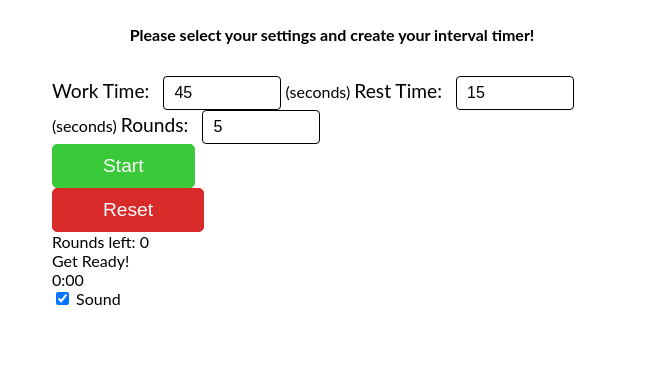
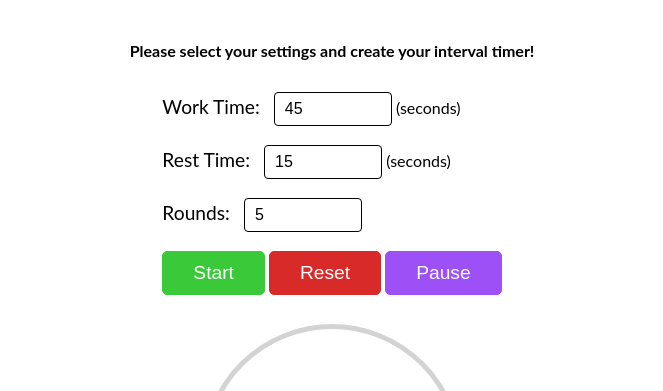
Before and after one commit to Sabrinax14/Bootcamp-final-project, a plain HTML site: page index.html in a window 1280 px wide. Shown: the part 101-492 px from the top of the page, without its empty margins (308-971 px from the left). Drawn offline with Linux system fonts and the light colour scheme.

Commit message:
updated style to app

```diff
--- a/index.html
+++ b/index.html
@@ -23,7 +23,8 @@
           value="45"
           />
          <span class="units"> (seconds)</span>
-
+         <br>
+         <br>
          <label class="form_label" for="setRest"> Rest Time:</label>
          <input class="form_input"
          type="number"
@@ -33,6 +34,8 @@
          />
          <span class="units"> (seconds)</span>
 
+         <br>
+         <br>
          <label class="form_label" for="setRound"> Rounds:</label>
          <input class="form_input"
          type="number"
@@ -40,12 +43,16 @@
          id="setRound"
          value="5"
          />
-        </form>
-       <!-- Buttons-->
+         <br>
+         <br>
+         <!-- Buttons-->
         <div class="buttons">
             <button  class="button"  id="submit"> Start</button>
             <button class="button" id="reset"> Reset</button>
+            <button class="button" id="pause"> Pause</button>
         </div>
+        </form>
+       <br>
         <!--Output & Timer Display-->
         <div class="timer-container">
             <div class="rounds">
--- a/style.css
+++ b/style.css
@@ -31,19 +31,33 @@ h3 {
 
 .main {
     padding: 0 1.25rem;
+    display:grid;
+    place-items: center;
+
 }
 
 .form{
    display: grid;
    grid-template-columns: 1fr 1fr 1fr;
    row-gap: 1.5rem;
-   column-gap: 0.75rem;
+   column-gap: .75rem;
    align-items: center;
+   font-size: 0.9rem;
    width: auto;
-    font-size: 0.9rem;
+}
+
+@media screen and (min-width: 26rem) {
+    .form {
+        grid-template-columns: 1fr auto 1fr;
+    }
+}
+
+.form_buttons {
+    display: grid;
+    justify-content: center;
+    grid-column: 1/4;
 
 }
-
 .form_input{
     max-width: 6rem;
     width: 100%;
@@ -57,18 +71,15 @@ h3 {
 .form_label {
     margin-right: 10px;
     font-size: 1.2rem;
-    text-align: center;
+    text-align: right;
 }
 
 .button {
-    display: grid;
-    justify-content: center;
-    grid-column: 1/4;
+    grid-column: 2/3;
     font-size: 1.2rem;
-    padding: 10px 50px;
+    padding: 10px 30px;
     border-radius: 5px;
     cursor: pointer;
-    transition: background-color 0.1s ease-in-out;
 }
 
 .button:hover {
@@ -86,3 +97,70 @@ h3 {
     background-color: rgb(217, 42, 42);
     color: white;
 }
+
+#pause {
+    border:1px solid  rgb(158, 80, 247);
+    background-color:rgb(158, 80, 247) ;
+    color: white;
+}
+
+.timer-container {
+    position: relative;
+    margin: 10px 0 10px 0;
+    width: 10em;
+    height: 10em;
+    display: flex;
+    flex-direction: column;
+    align-items: center;
+    justify-content: center;
+    font-size: 25px;
+    line-height: 40px;
+    text-align: center;
+    border: 5px solid rgb(192, 192, 192, 0.7);
+    border-radius: 50%;
+    cursor: pointer;
+    transition: all 0.25s ease-in-out;
+}
+
+.timer-container:active {
+    transform: scale(0.95);
+}
+
+#timer {
+    font-size: 36px;
+}
+
+.rounds {
+    font-size: 18px;
+}
+
+#command {
+    font-size: 30px;
+}
+/* stylining elements for msg to be added in js */
+.msgElement {
+    font-size: 14px;
+    text-align: center;
+    letter-spacing: 1px;
+    font-weight: light;
+    display: none;
+    position: absolute;
+    min-width: 200px;
+    /*   top: -150%; */
+    top: 9;
+    right: 0;
+    background: rgb(15, 15, 15, 0.8);
+    color: white;
+    border-radius: 8px;
+    padding: 0.75em;
+}
+
+.msgElement.active {
+    display: block;
+}
+
+.soundSwitch {
+    width: 20px;
+    height: 20px;
+    cursor: pointer;
+}
```
